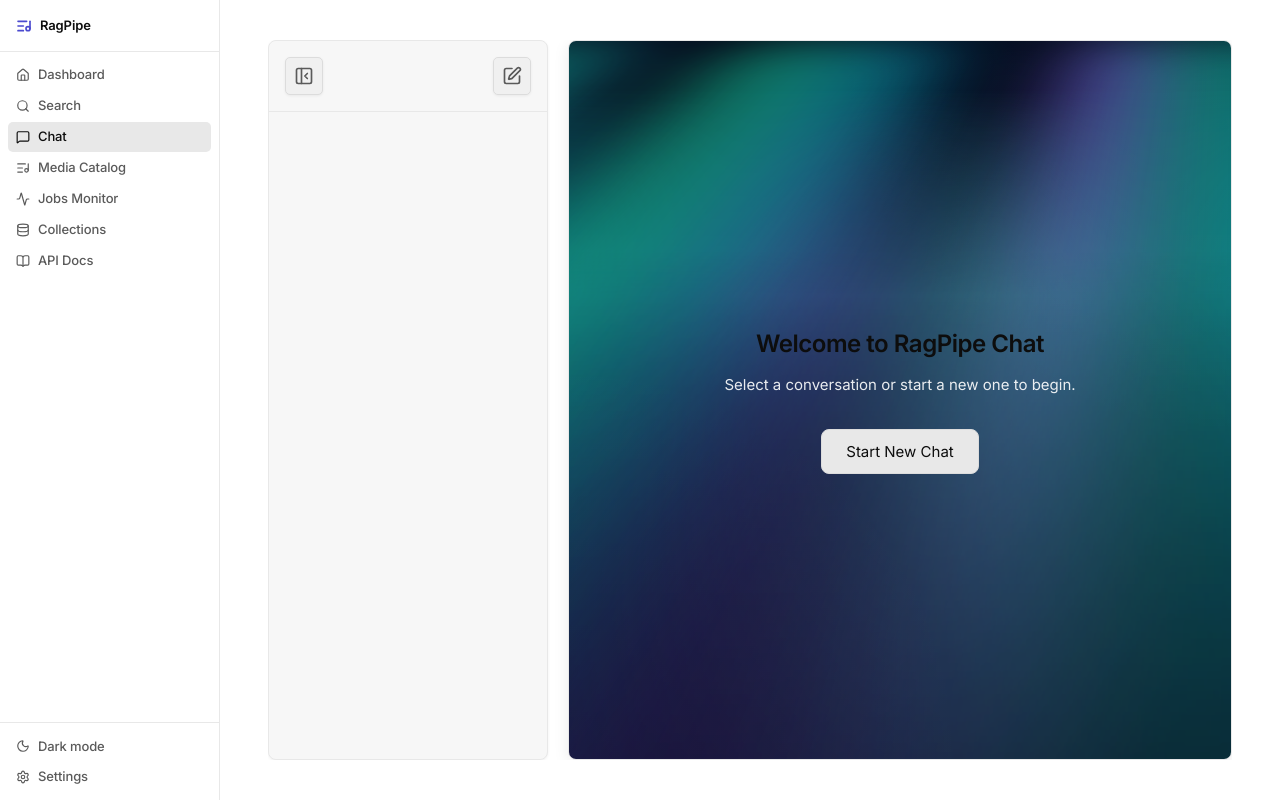
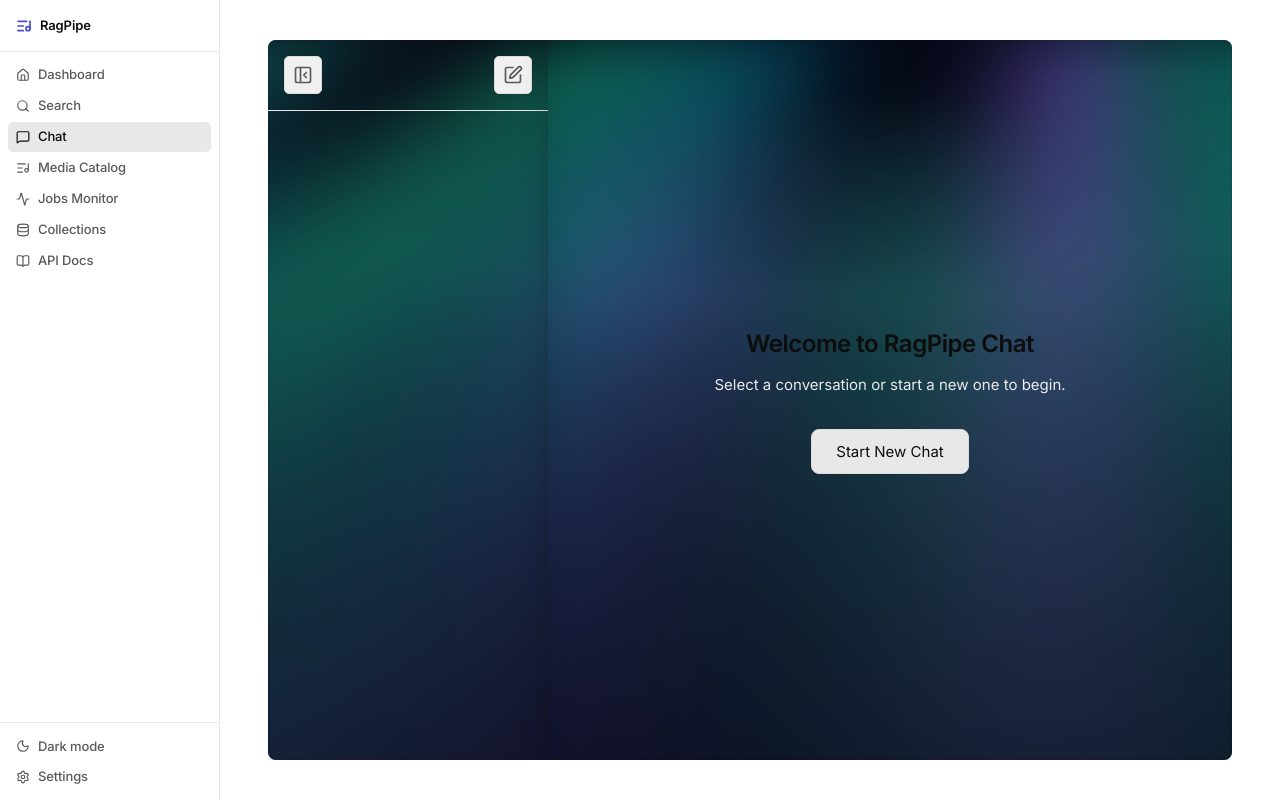
Before and after one commit to bedukumar/music-RAG, a React (Vite) app in the folder frontend/: page /chat in a window 1280 px wide. Built offline with nearby package versions, Linux system fonts and the light colour scheme.

Commit message:
saving mid transition...

```diff
--- a/frontend/src/index.css
+++ b/frontend/src/index.css
@@ -53,6 +53,7 @@
 
   /* Transitions */
   --t-fast:   100ms ease;
+  --t-super-fast: 50ms ease;
   --t-normal: 180ms ease;
 
   /* ── Legacy variable aliases (keep old inline styles working) ── */
--- a/frontend/src/pages/Chat.css
+++ b/frontend/src/pages/Chat.css
@@ -6,9 +6,10 @@
   /*height: calc(100vh - 32px); /* Account for overall app padding if any */
   height: 100%; /* Account for overall app padding if any */
   width: 100%;
-  gap: 20px;
+  gap: 0px;
   overflow: hidden;
   font-family: var(--font);
+  border-radius: var(--r-3);
 }
 
 /* ============================================================
@@ -17,13 +18,13 @@
 .chat-sidebar {
   width: 280px;
   height: 100%;
-  background-color: var(--bg-1);
-  border: 1px solid var(--border-1);
-  border-radius: var(--r-3);
+  /* background-color: var(--bg-1); */
+  /* border: 1px solid var(--border-1); */
+  /* border-radius: var(--r-3); */
   display: flex;
   flex-direction: column;
   overflow: hidden;
-  box-shadow: var(--shadow-1);
+  /* box-shadow: var(--shadow-1); */
   transition: width var(--t-normal), opacity var(--t-normal), border var(--t-normal), padding var(--t-normal);
 }
 
@@ -76,7 +77,7 @@
   padding: 12px 14px;
   border-radius: var(--r-2);
   cursor: pointer;
-  color: var(--text-2);
+  /* color: var(--text-2); */
   transition: all var(--t-fast);
   border: 1px solid transparent;
 }
@@ -132,14 +133,14 @@
 .chat-main {
   flex: 1;
   background-color: var(--bg-app);
-  border: 1px solid var(--border-1);
-  border-radius: var(--r-3);
+  /* border: 1px solid var(--border-1); */
+  /* border-radius: var(--r-3); */
   display: flex;
   flex-direction: column;
   overflow: hidden;
   overflow: hidden;
   position: relative;
-  box-shadow: var(--shadow-2);
+  /* box-shadow: var(--shadow-2); */
 }
 
 
@@ -162,41 +163,34 @@
   color: var(--text-1);
 }
 
-.chat-empty-state {
-  display: flex;
-  flex-direction: column;
-  align-items: center;
-  justify-content: center;
-  height: 100%;
-  text-align: center;
-  padding: 32px;
-  color: rgba(255, 255, 255, 0.8);
-  color: rgba(255, 255, 255, 0.9);
+/* ============================================================
+   AURORA EMPTY STATE (Full Window)
+   ============================================================ */
+.chat-layout.chat-layout-empty {
   background-color: #030014; /* Deep midnight sky */
   background-image:
     radial-gradient(circle at top right, rgba(13, 148, 136, 0.15) 0%, transparent 40%),
     radial-gradient(circle at bottom left, rgba(139, 92, 246, 0.1) 0%, transparent 40%);
   position: relative;
-  overflow: hidden;
-  z-index: 1;
+  z-index: 1; /* Creates stacking context */
 }
 
-.chat-empty-state::before,
-.chat-empty-state::after {
+.chat-layout.chat-layout-empty::before,
+.chat-layout.chat-layout-empty::after {
   content: '';
   position: absolute;
   top: 0;
   left: -100%;
   width: 300%;
   height: 100%;
-  z-index: -1;
+  z-index: 0; /* Place above the background but behind the chat panels */
   pointer-events: none;
   mix-blend-mode: screen;
   transform-origin: top center;
 }
 
 /* Primary Aurora Curtain */
-.chat-empty-state::before {
+.chat-layout.chat-layout-empty::before {
   background: linear-gradient(
     90deg,
     rgba(13, 148, 136, 0) 0%,
@@ -219,7 +213,7 @@
 }
 
 /* Secondary Aurora Curtain */
-.chat-empty-state::after {
+.chat-layout.chat-layout-empty::after {
   background: linear-gradient(
     90deg,
     rgba(13, 148, 136, 0) 0%,
@@ -246,6 +240,38 @@
 @keyframes aurora-pan-2 {
   0% { transform: perspective(800px) rotateX(50deg) skewX(-10deg) translateX(0); }
   100% { transform: perspective(800px) rotateX(50deg) skewX(-10deg) translateX(33.333%); }
+}
+
+/* Make sidebar and main content act as glass windows when empty */
+.chat-layout.chat-layout-empty .chat-sidebar {
+  position: relative;
+  z-index: 2; /* Sit above aurora */
+  background-color: rgba(16, 16, 16, 0.35);
+  backdrop-filter: blur(16px);
+  -webkit-backdrop-filter: blur(16px);
+  border-color: rgba(255, 255, 255, 0.08);
+  box-shadow: 0 4px 24px rgba(0, 0, 0, 0.2);
+}
+
+.chat-layout.chat-layout-empty .chat-main {
+  position: relative;
+  z-index: 2; /* Sit above aurora */
+  background-color: rgba(8, 8, 8, 0.25);
+  backdrop-filter: blur(12px);
+  -webkit-backdrop-filter: blur(12px);
+  border-color: rgba(255, 255, 255, 0.08);
+  box-shadow: 0 4px 24px rgba(0, 0, 0, 0.2);
+}
+
+.chat-empty-state {
+  display: flex;
+  flex-direction: column;
+  align-items: center;
+  justify-content: center;
+  height: 100%;
+  text-align: center;
+  padding: 32px;
+  color: rgba(255, 255, 255, 0.9);
 }
 
 .chat-empty-state h2 {
--- a/frontend/src/pages/Chat.tsx
+++ b/frontend/src/pages/Chat.tsx
@@ -71,7 +71,7 @@
   };
 
   return (
-    <div className={`chat-layout ${!isSidebarOpen ? 'sidebar-collapsed' : ''}`}>
+    <div className={`chat-layout ${!isSidebarOpen ? 'sidebar-collapsed' : ''} ${!activeConversationId ? 'chat-layout-empty' : ''}`}>
       <ChatSidebar
         conversations={conversations}
         activeId={activeConversationId}
```
